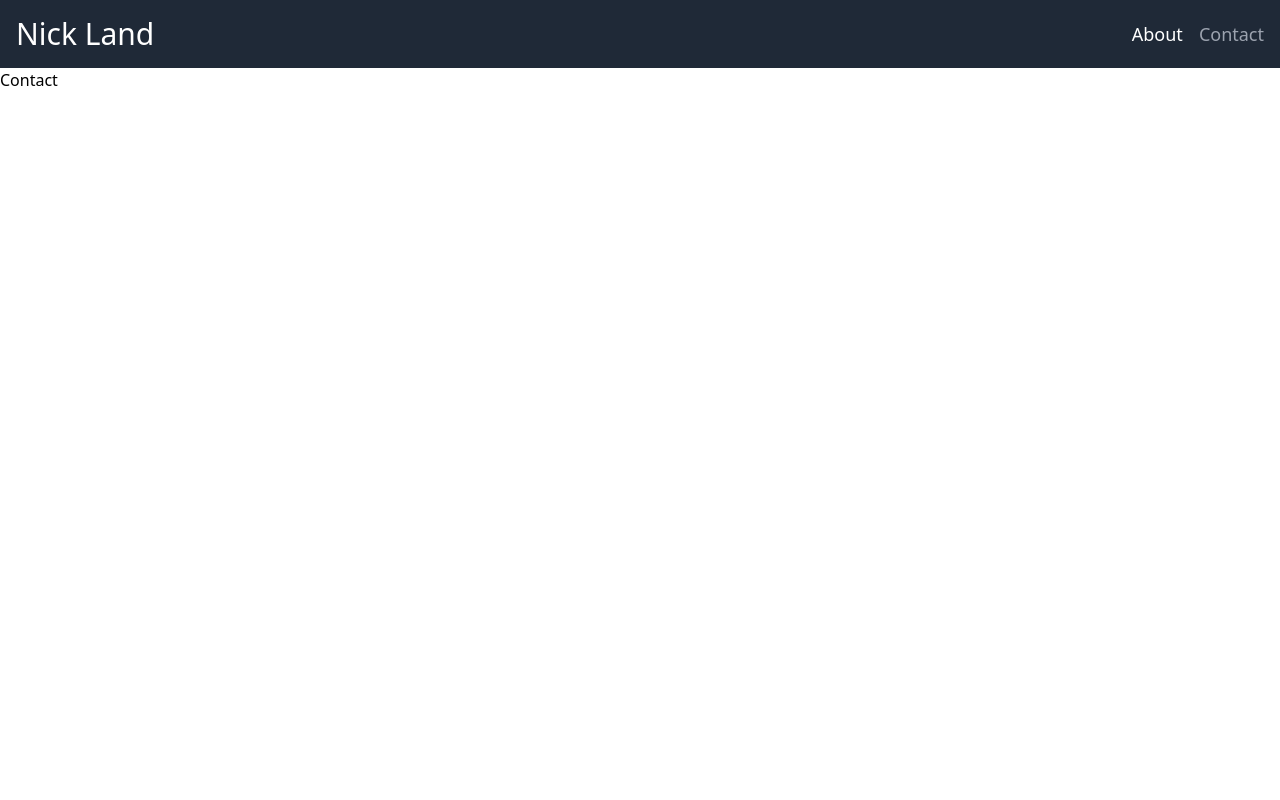
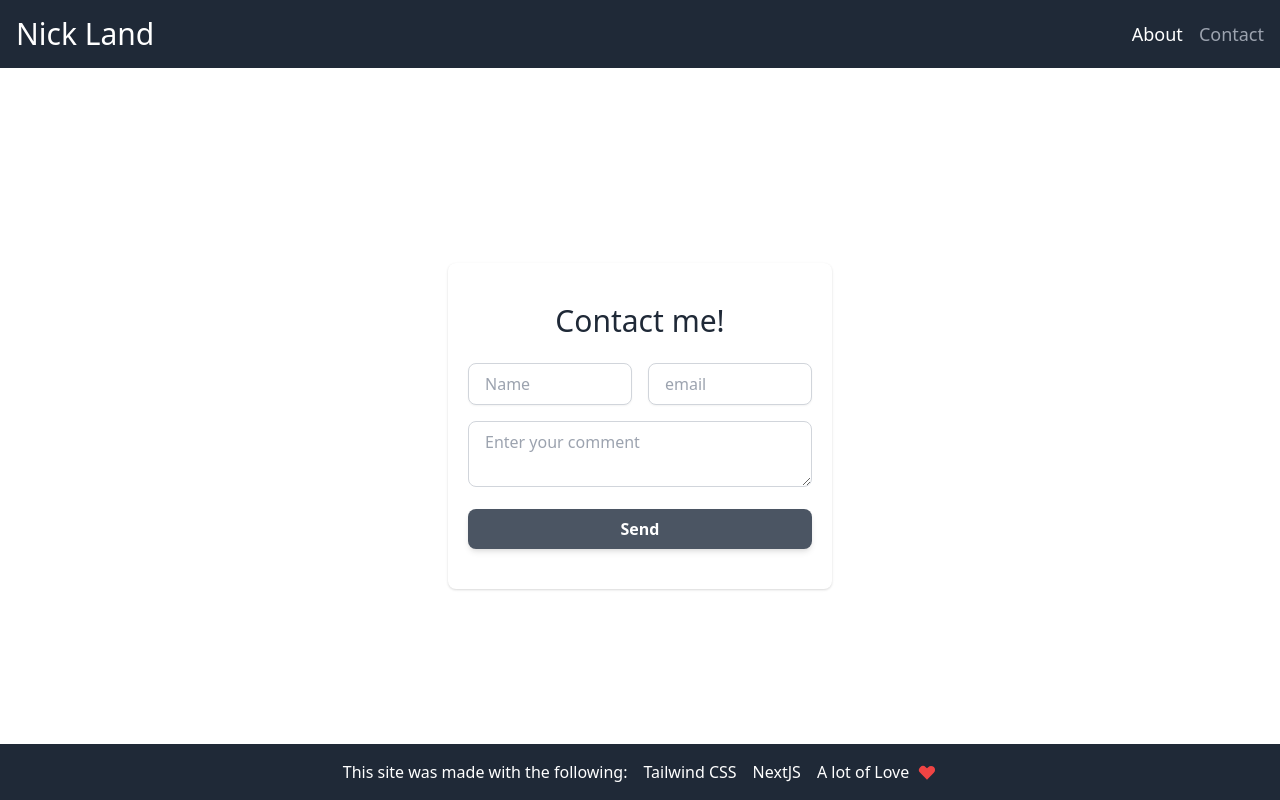
Before and after one commit to ndland/nickland.me, a Next.js app: page /contact in a window 1280 px wide. Built offline with nearby package versions, Linux system fonts and the light colour scheme.

Commit message:
✨ Add new form to contact page
* Still doesn't do much, but the page is laid out for now

```diff
--- a/pages/contact.tsx
+++ b/pages/contact.tsx
@@ -1,12 +1,70 @@
 import { NextPage } from "next";
+import { Footer } from "../components/Footer";
 import { Header } from "../components/Header";
 
 const Contact: NextPage = () => {
+  const handleSubmit = (e: any) => {
+    e.preventDefault();
+    console.log(e);
+  };
+
   return (
-    <>
+    <div className="min-h-screen flex flex-col justify-between">
       <Header />
-      <div>Contact</div>
-    </>
+      <div className="flex justify-center">
+        <form
+          onSubmit={handleSubmit}
+          className="flex w-full max-w-sm space-x-3"
+        >
+          <div className="w-full max-w-2xl px-5 py-10 m-auto mt-10 bg-white rounded-lg shadow dark:bg-gray-800">
+            <div className="mb-6 text-3xl font-light text-center text-gray-800 dark:text-white">
+              Contact me!
+            </div>
+            <div className="grid max-w-xl grid-cols-2 gap-4 m-auto">
+              <div className="col-span-2 lg:col-span-1">
+                <div className=" relative ">
+                  <input
+                    type="text"
+                    id="contact-form-name"
+                    className=" rounded-lg border-transparent flex-1 appearance-none border border-gray-300 w-full py-2 px-4 bg-white text-gray-700 placeholder-gray-400 shadow-sm text-base focus:outline-none focus:ring-2 focus:ring-gray-600 focus:border-transparent"
+                    placeholder="Name"
+                  />
+                </div>
+              </div>
+              <div className="col-span-2 lg:col-span-1">
+                <div className=" relative ">
+                  <input
+                    type="text"
+                    id="contact-form-email"
+                    className=" rounded-lg border-transparent flex-1 appearance-none border border-gray-300 w-full py-2 px-4 bg-white text-gray-700 placeholder-gray-400 shadow-sm text-base focus:outline-none focus:ring-2 focus:ring-gray-600 focus:border-transparent"
+                    placeholder="email"
+                  />
+                </div>
+              </div>
+              <div className="col-span-2">
+                <label className="text-gray-700" htmlFor="name">
+                  <textarea
+                    className="flex-1 appearance-none border border-gray-300 w-full py-2 px-4 bg-white text-gray-700 placeholder-gray-400 rounded-lg text-base focus:outline-none focus:ring-2 focus:ring-gray-600 focus:border-transparent"
+                    id="comment"
+                    placeholder="Enter your comment"
+                    name="comment"
+                  ></textarea>
+                </label>
+              </div>
+              <div className="col-span-2 text-right">
+                <button
+                  type="submit"
+                  className="py-2 px-4  bg-gray-600 hover:bg-gray-700 focus:ring-gray-500 focus:ring-offset-gray-200 text-white w-full transition ease-in duration-200 text-center text-base font-semibold shadow-md focus:outline-none focus:ring-2 focus:ring-offset-2  rounded-lg "
+                >
+                  Send
+                </button>
+              </div>
+            </div>
+          </div>
+        </form>
+      </div>
+      <Footer />
+    </div>
   );
 };
 
```
